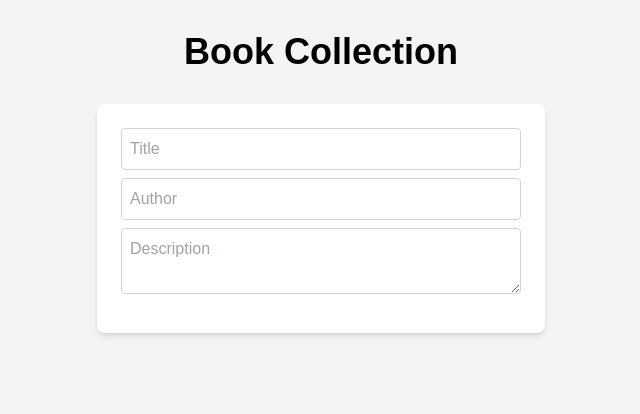
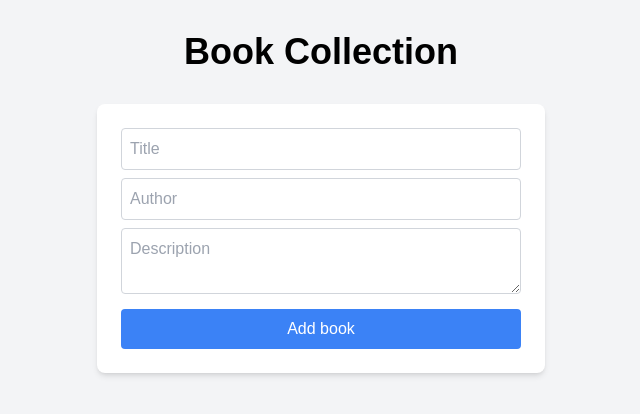
Before and after one commit to reynaroma/CRUD, a Next.js app in the folder book-collection/: page / in a window 1280 px wide. Shown: the top 414 px of the page, without its empty margins (319-959 px from the left). Built offline with nearby package versions, Linux system fonts and the light colour scheme; no server answers; the database is empty.

Commit message:
Add a button for adding book

```diff
--- a/book-collection/app/page.tsx
+++ b/book-collection/app/page.tsx
@@ -44,17 +44,27 @@ export default function Home() {
           className="w-full p-2 mb-2 border border-gray-300 rounded"
           placeholder="Title"
           value={title}
-          onChange={(e) => setTitle(e.target.value)} />
+          onChange={(e) => setTitle(e.target.value)}
+        />
         <input
           className="w-full p-2 mb-2 border border-gray-300 rounded"
           placeholder="Author"
           value={author}
-          onChange={(e) => setAuthor(e.target.value)} />
+          onChange={(e) => setAuthor(e.target.value)}
+        />
         <textarea
           className="w-full p-2 mb-2 border border-gray-300 rounded"
           placeholder="Description"
           value={description}
-          onChange={(e) => setDescription(e.target.value)} />
+          onChange={(e) => setDescription(e.target.value)}
+        />
+        <button
+          className="w-full bg-blue-500 text-white p-2 rounded"
+          onClick={addBook}>
+          Add book</button>
+      </div>
+      <div>
+
       </div>
     </div>
   );
```
